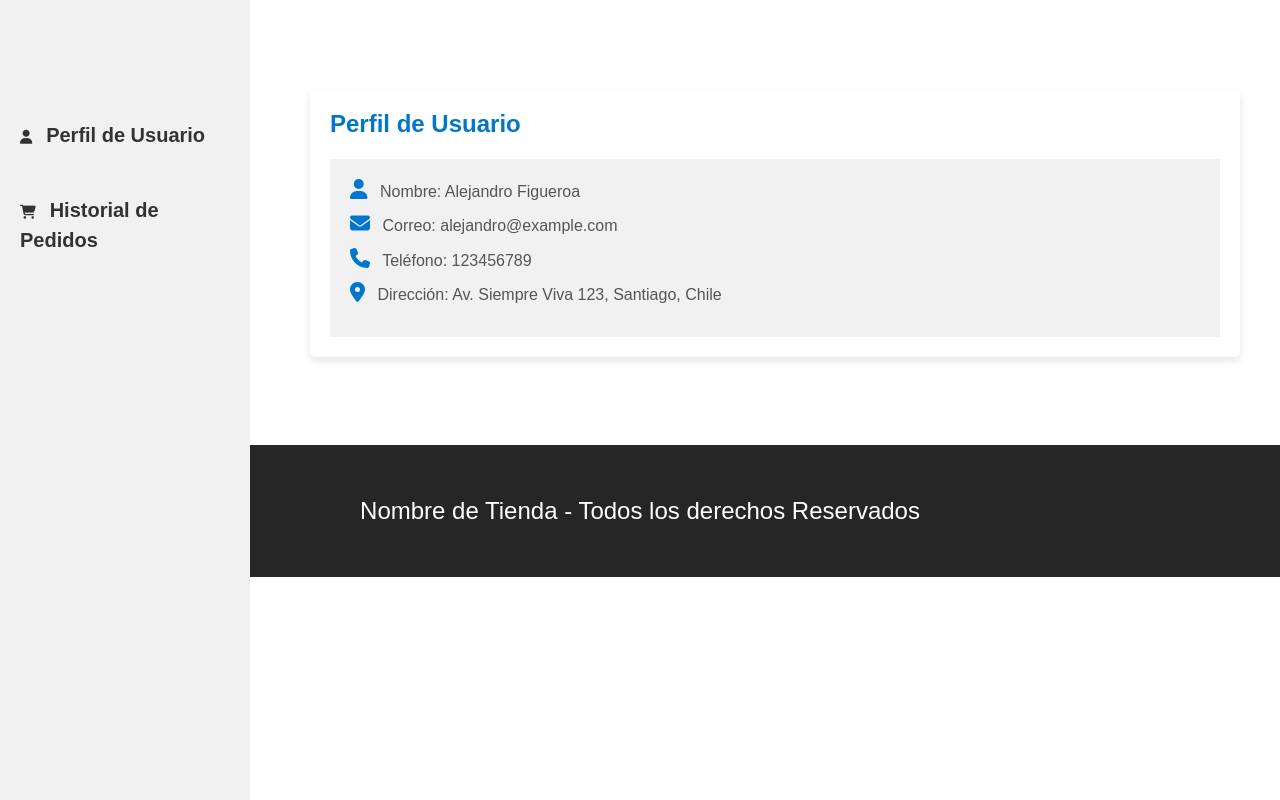
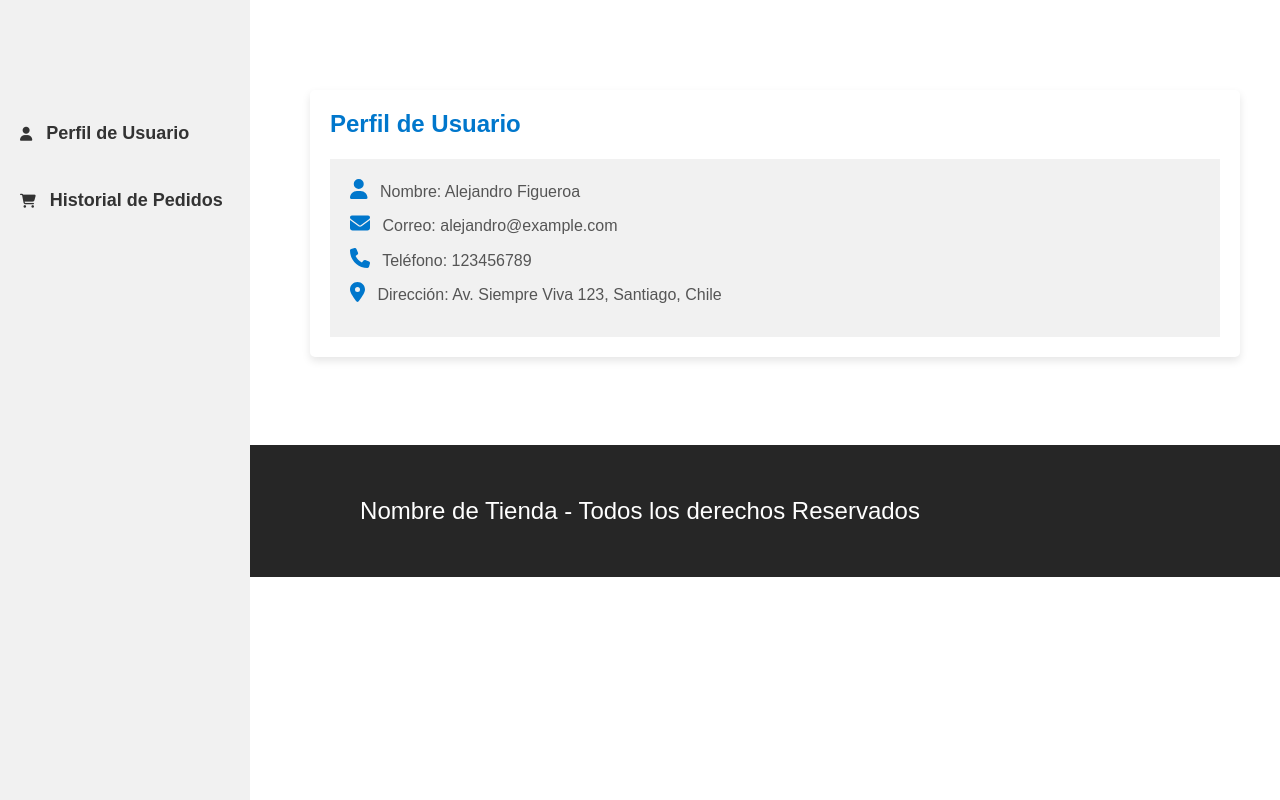
Before and after one commit to JuanG4lvez/Tienda_Productos, a React (Vite) app: page /userprofile in a window 1280 px wide. Built offline with nearby package versions, Linux system fonts and the light colour scheme.

Commit message:
actualizacion repositorio

```diff
--- a/src/components/Perfil.css
+++ b/src/components/Perfil.css
@@ -26,12 +26,11 @@
 
 .sidebar a:first-of-type {
     margin-top: 100px;
-
 }
 
 .sidebar a {
     display: block;
-    margin-bottom: 30px;
+    margin-bottom: 25px;
     text-decoration: none;
     color: #333;
     font-weight: bold;
@@ -44,7 +43,7 @@
 
 .user-profile,
 .order-history {
-    font-size: 20px;
+    font-size: 18px;
 }
 
 .fa-solid,
```
